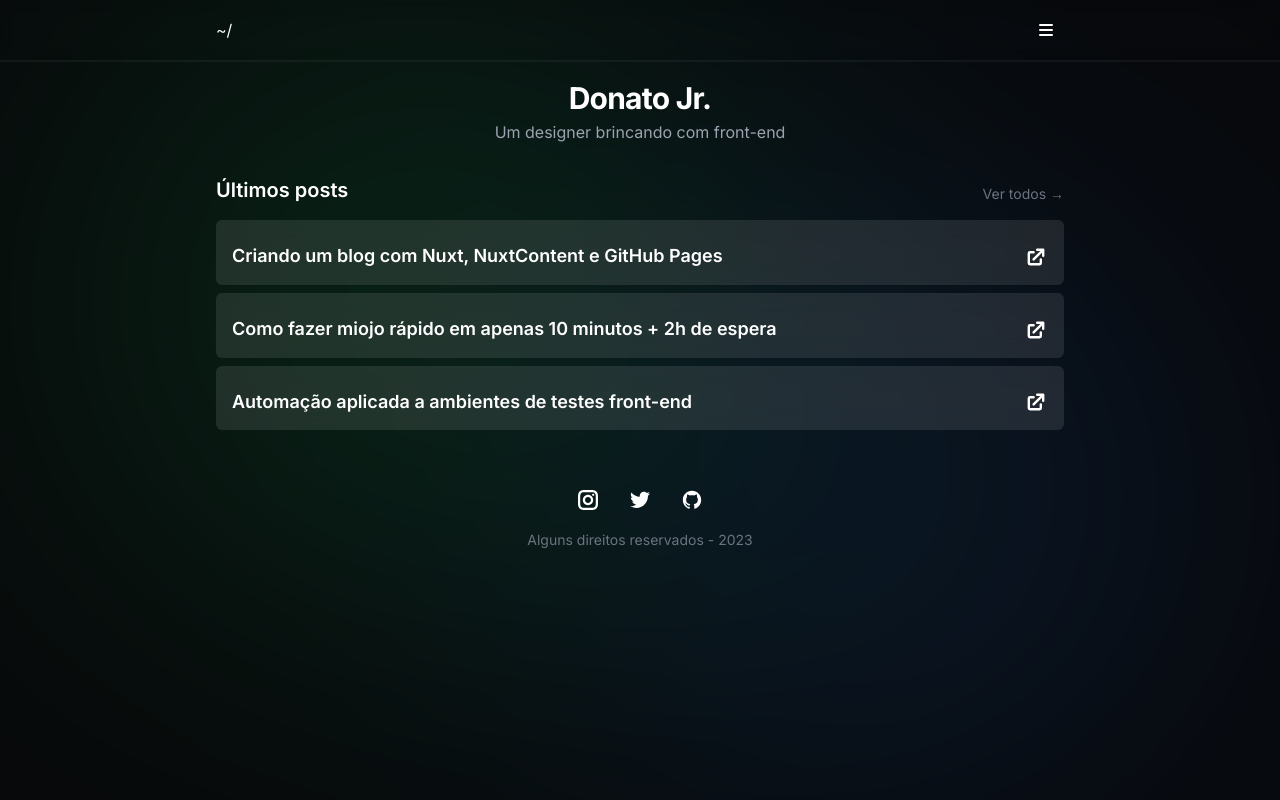
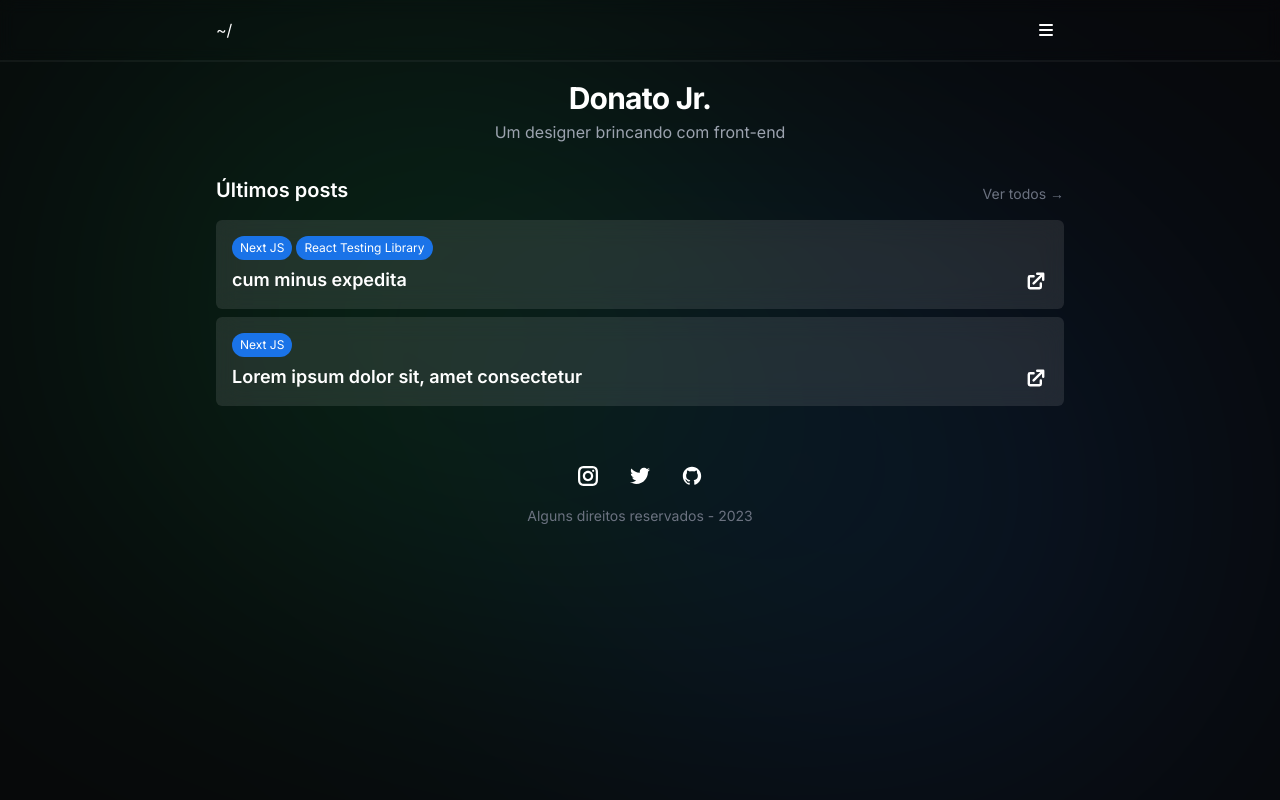
Before and after one commit to odonatojunior/odonatojunior.dev, a Next.js app: page / in a window 1280 px wide. Built offline with nearby package versions, Linux system fonts and the light colour scheme.

Commit message:
feat(home): render SSG content at home

```diff
--- a/src/pages/index.tsx
+++ b/src/pages/index.tsx
@@ -1,9 +1,18 @@
 import Card from '@/components/Card'
 import CardContainer from '@/components/CardContainer'
+import { getAllPosts } from '@/lib/posts'
+import { Post } from '@/types/Post'
+import { GetStaticProps, InferGetStaticPropsType } from 'next'
 import Head from 'next/head'
 import Link from 'next/link'
 
-export default function Home() {
+type HomepageProps = {
+  posts: Post[]
+}
+
+export default function Home({
+  posts
+}: InferGetStaticPropsType<typeof getStaticProps>) {
   return (
     <>
       <Head>
@@ -25,11 +34,25 @@ export default function Home() {
           </Link>
         </div>
         <CardContainer>
-          <Card title='Criando um blog com Nuxt, NuxtContent e GitHub Pages' />
-          <Card title='Como fazer miojo rápido em apenas 10 minutos + 2h de espera' />
-          <Card title='Automação aplicada a ambientes de testes front-end' />
+          {posts.map((post, index) => (
+            <Card
+              key={index}
+              title={post.data.title}
+              tags={post.data.tags}
+              slug={post.slug}
+            />
+          ))}
         </CardContainer>
       </section>
     </>
   )
 }
+
+export const getStaticProps: GetStaticProps<HomepageProps> = () => {
+  const posts = getAllPosts()
+  return {
+    props: {
+      posts
+    }
+  }
+}
```
